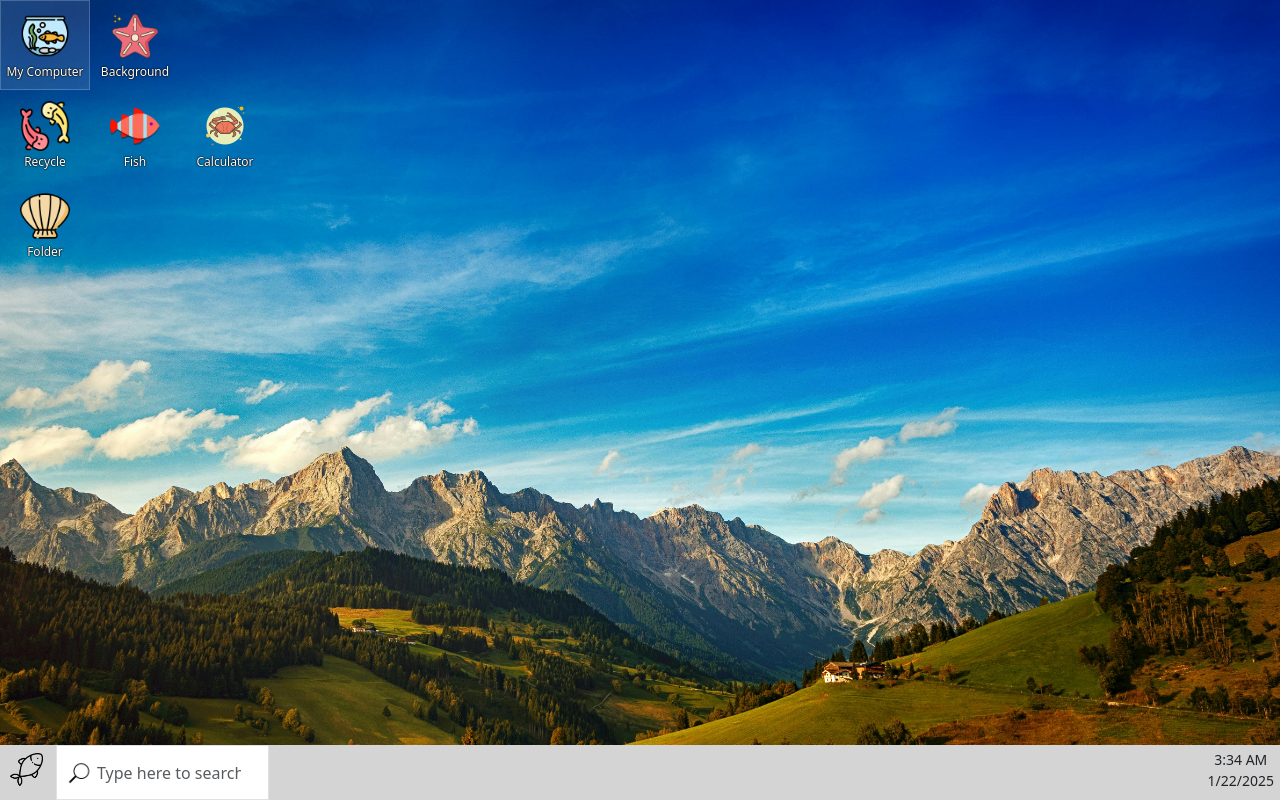
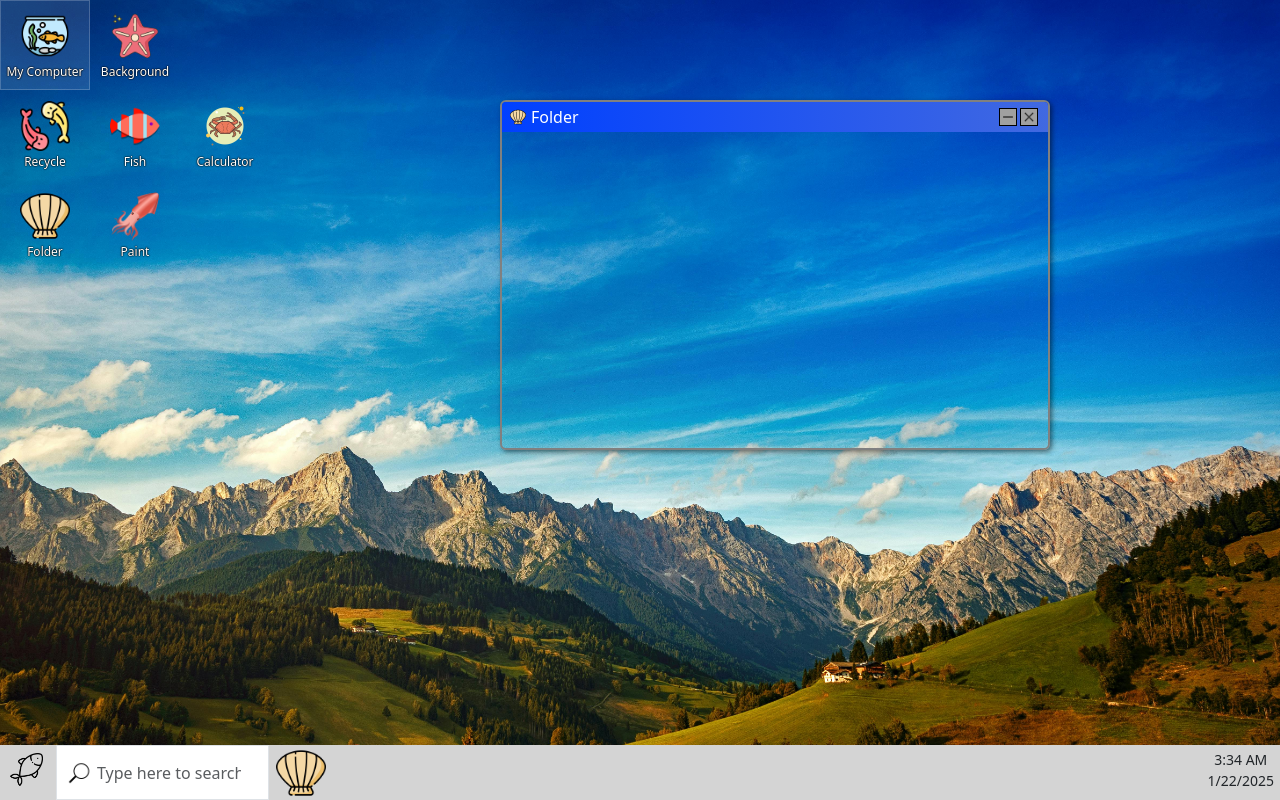
Before and after one commit to TheLvableMrFish/Fish_OS, a React (Create React App) app: page / in a window 1280 px wide. Built offline with nearby package versions, Linux system fonts and the light colour scheme.

Commit message:
Added Paint.js and paint_css.css. Added Folder.js and folder_css.css. Added functionality to Paint.js.

```diff
--- /dev/null
+++ b/src/Apps/AppsCSS/paint_css.css
@@ -0,0 +1,27 @@
+.paint-box{
+    position: absolute;
+    top: 30px;
+    left: 0;
+    width: 100%;
+    height: calc(100% - 30px);
+    background: lightgray;
+    border-radius: 0 0 4px 4px;
+}
+
+.paint-container{
+    position: absolute;
+    top: 5px;
+    left: 5px;
+    height: calc(100% - 10px);
+    width: calc(100% - 10px);
+    background: white;
+    border-radius: 4px 4px 4px 4px;
+}
+
+.paint-canvas{
+    width: calc(100% + 25px);
+    height: 100%;
+    border: 1px solid #000;
+    border-radius: 4px 4px 4px 4px;
+    cursor: crosshair;
+}
--- /dev/null
+++ b/src/Apps/Folder.js
@@ -0,0 +1,14 @@
+import React from 'react'
+
+import folder_css from './AppsCSS/folder_css.css'
+
+const Folder =({})=>{
+
+    return(
+        <>
+
+        </>
+    )
+}
+
+export default Folder
--- /dev/null
+++ b/src/Apps/Paint.js
@@ -0,0 +1,147 @@
+import React from 'react'
+import { useState, useRef, useCallback, useEffect} from 'react'
+
+import paint_css from './AppsCSS/paint_css.css'
+
+const Paint =({})=>{
+
+    const [isDrawing, setIsDrawing] = useState(false)
+    const [drawImage, setDrawImage] = useState(null)
+    const canvasRef = useRef(null)
+    const lastPos = useRef({x: 0, y: 0})
+
+    // Set canvas size based on parent dimensions
+    const setCanvasSize =()=>{
+        const canvas = canvasRef.current
+        const container = canvas.parentElement
+
+        // Set the internal resolution of the cavnas
+        canvas.width = container.offsetWidth
+        canvas.height = container.offsetHeight
+
+        // Ensure scaling of the canvas coords
+        const ctx = canvas.getContext("2d")
+        // reset any scale transformations
+        ctx.scale(1,1)
+    }
+
+    // canvas resize (if we change the size later)
+    useEffect(()=>{
+        setCanvasSize()
+        window.addEventListener('resize', setCanvasSize)
+        return ()=>{
+            window.removeEventListener('resize', setCanvasSize)
+        }
+    }, [])
+
+    const handleMouseDown=(e)=>{
+        setIsDrawing(true)
+        const ctx = canvasRef.current.getContext("2d")
+        // Relative mouse cords to the canvas
+        const {x, y} = getCanvasCoords(e)
+        lastPos.current = {x, y}
+        // start drawing
+        draw(x, y, ctx)
+    }
+
+    const handleMouseMove = useCallback(
+        (e)=>{
+            if (!isDrawing) return
+            const ctx = canvasRef.current.getContext("2d")
+            const {x, y} = getCanvasCoords(e)
+
+            // Use requestAnimationFrame for smoother drawing
+            requestAnimationFrame(()=> draw(x, y, ctx))
+        },
+        [isDrawing]
+    )
+
+    const handleMouseUp=()=>{
+        saveDrawing()
+        setIsDrawing(false)
+    }
+
+    // handles stopping the drawing when the mouse leaves
+    // if not, long lines pop up to reconnect from when you left to where you go back in
+    const handleMouseLeave =()=>{
+        saveDrawing()
+        setIsDrawing(false)
+    }
+
+    const draw = (x, y, ctx) =>{
+        const {x: lastX, y: lastY} = lastPos.current
+
+        ctx.beginPath()
+        ctx.moveTo(lastX, lastY) // Start from last position
+        ctx.lineTo(x, y) // Draw a line to the curr position
+        ctx.strokeStyle = 'black'
+        ctx.lineWidth = 2
+        ctx.lineCap = 'round' // smooth corner for the lines
+        ctx.stroke() // Draw
+
+        // update last position to current one
+        lastPos.current = {x, y}
+    }
+
+    const getCanvasCoords =(e)=>{
+        const canvas = canvasRef.current
+        const rect = canvasRef.current.getBoundingClientRect()
+
+        // Adjust for the scale factor of the canvas
+        // Horizontal scaling
+        const scaleX = canvas.width / rect.width
+        // Vertical scaling
+        const scaleY = canvas.height / rect.height
+
+        return {
+            x: (e.clientX - rect.left) * scaleX,
+            y: (e.clientY - rect.top) * scaleY
+        }
+    }
+
+    // Save the current drawing to useState
+    const saveDrawing =()=>{
+        const canvas = canvasRef.current
+        // Get the canvas image as a data url
+        const dataURL = canvas.toDataURL()
+        setDrawImage(dataURL)
+    }
+
+    // Load the saved drawing when the component mounts
+    useEffect(()=>{
+        if(drawImage){
+            const canvas = canvasRef.current
+            const ctx = canvas.getContext("2d")
+            const img = new Image()
+            img.src = drawImage
+            img.onload=()=>{
+                ctx.drawImage(img, 0, 0)
+            }
+        }
+    }, [drawImage])
+
+    return(
+        <>
+           <div className='paint-box container-fluid'>
+
+                <div className='row'>
+
+                </div>
+
+                <div className='paint-container container-fluid'>
+                    <canvas
+                        ref={canvasRef }
+                        className='paint-canvas row'
+                        onMouseDown={handleMouseDown}
+                        onMouseMove={handleMouseMove}
+                        onMouseUp={handleMouseUp}
+                        onMouseLeave={handleMouseLeave}
+                    >
+                    </canvas>
+                </div>
+           </div>
+        </>
+    )
+}
+
+export default Paint
--- a/src/Data/applications_data.js
+++ b/src/Data/applications_data.js
@@ -1,5 +1,7 @@
 import Calculator from "../Apps/Calculator"
 import Background from "../Apps/Background"
+import Paint from "../Apps/Paint"
+import Folder from "../Apps/Folder"
 
 export const application_data = [
     {
@@ -14,7 +16,11 @@ export const application_data = [
         title: 'Folder',
         img: 'clam_color',
         row: 2,
-        col: 0
+        col: 0,
+        app: <Folder />,
+        width: 550,
+        height: 350
+
     },
     {
         id: 3,
@@ -49,5 +55,15 @@ export const application_data = [
         app: <Background />,
         width: 500,
         height: 400
+    },
+    {
+        id: 7,
+        title: 'Paint',
+        img: 'squid_color',
+        row: 2,
+        col: 1,
+        app: <Paint />,
+        width: 650,
+        height: 500
     }
 ]
--- a/src/Pages/Desktop.js
+++ b/src/Pages/Desktop.js
@@ -6,9 +6,9 @@ import DesktopGrid from '../components/DesktopGrid'
 import Application from '../components/Application'
 import Window from '../components/Window'
 
-// Apps
-import Calculator from '../Apps/Calculator'
-import Background from '../Apps/Background'
+// App
+// import Paint from '../Apps/Paint'
+import Folder from '../Apps/Folder'
 
 // Data
 import { application_data } from '../Data/applications_data'
@@ -17,7 +17,7 @@ const Desktop =()=>{
 
     const [applicationsOpen, setApplicationsOpen] = useState([
         // 5, 'Background', 'star_fish', <Background />, 500, 400
-        // {id: 6, title: 'Background', x: 500, y: 100, zIndex: 1, content: <Background />, img: 'star_fish', width: 500, height: 400}
+        {id: 2, title: 'Folder', x: 500, y: 100, zIndex: 1, content: <Folder />, img: 'clam_color', width: 550, height: 350}
     ])
 
     const handleApplication=(appId, title, img, content, width, height)=>{
@@ -113,59 +113,6 @@ const Desktop =()=>{
                     </div>
                 ))}
 
-                {/* <div onClick={()=> handleApplication(1, 'My Computer', 'my_computer')}>
-                    <Application
-                        name='My Computer'
-                        img='my_computer'
-                        row={0}
-                        col={0}
-                    />
-                </div>
-
-                <div onClick={()=> handleApplication(2, 'Folder', 'clam_color')}>
-                    <Application
-                        name='Folder'
-                        img='clam_color'
-                        row={2}
-                        col={0}
-                    />
-                </div>
-
-                <div onClick={()=> handleApplication(3, 'Fish', 'clown_color')}>
-                    <Application
-                        name='Fish'
-                        img='clown_color'
-                        row={1}
-                        col={1}
-                    />
-                </div>
-
-                <div onClick={()=> handleApplication(4, 'Recycle', 'recycle_color')}>
-                    <Application
-                        name='Recycle'
-                        img='recycle_color'
-                        row={1}
-                        col={0}
-                    />
-                </div>
-
-                <div onClick={()=> handleApplication(5, 'Calculator', 'crab_color', <Calculator />, 200, 265)}>
-                    <Application
-                        name='Calculator'
-                        img='crab_color'
-                        row={1}
-                        col={2}
-                    />
-                </div>
-
-                <div onClick={()=> handleApplication(6, 'Background', 'star_fish', <Background />, 500, 400)}>
-                    <Application
-                        name='Background'
-                        img='star_fish'
-                        row={0}
-                        col={1}
-                    />
-                </div> */}
                 {/* <DesktopGrid /> */}
             </div>
             <Footer
```
Also changed, not shown: public/media/squid_color.png (renamed from public/media/icons8-squid-48.png), src/Apps/AppsCSS/folder_css.css (added).
